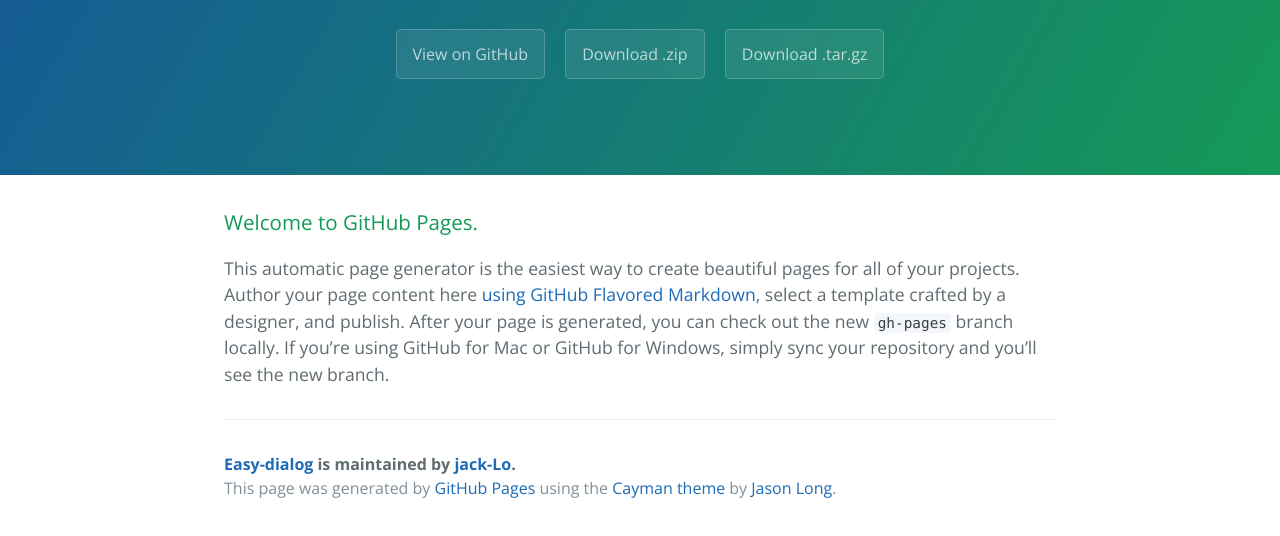
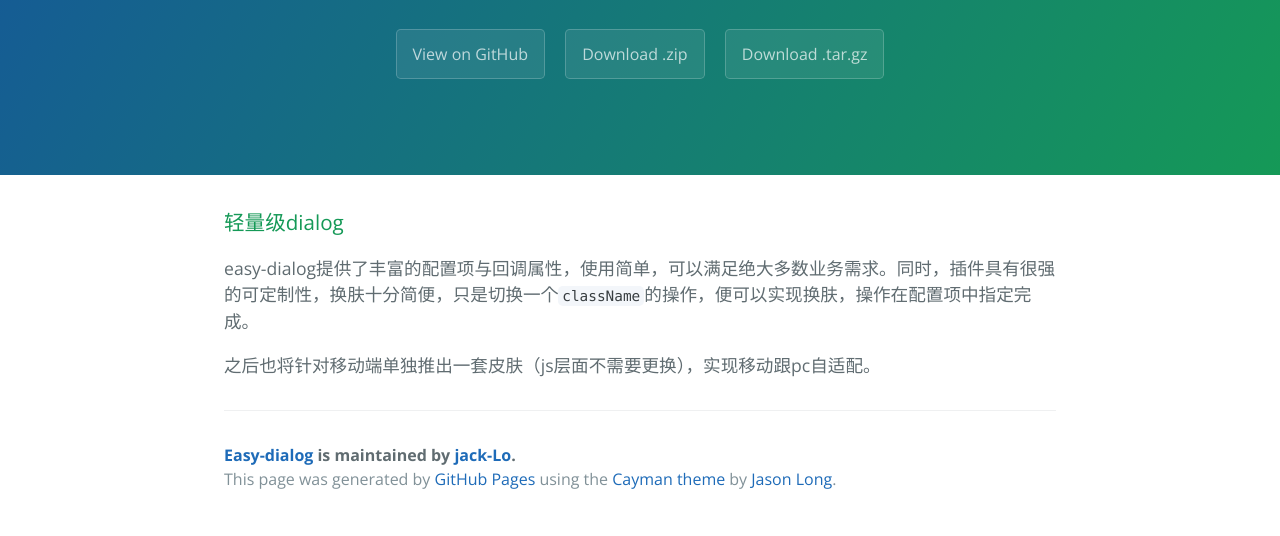
Before and after one commit to Jack-Lo/easy-dialog, a plain HTML site: page index.html in a window 1280 px wide. Shown: the part 208-744 px from the top of the page. Drawn offline with nearby package versions, Linux system fonts and the light colour scheme.

Commit message:
定制首页

```diff
--- a/index.html
+++ b/index.html
@@ -19,8 +19,9 @@
     </section>
 
     <section class="main-content">
-      <h3><a id="welcome-to-github-pages" class="anchor" href="#welcome-to-github-pages" aria-hidden="true"><span class="octicon octicon-link"></span></a>Welcome to GitHub Pages.</h3>
-      <p>This automatic page generator is the easiest way to create beautiful pages for all of your projects. Author your page content here <a href="https://guides.github.com/features/mastering-markdown/">using GitHub Flavored Markdown</a>, select a template crafted by a designer, and publish. After your page is generated, you can check out the new <code>gh-pages</code> branch locally. If you’re using GitHub for Mac or GitHub for Windows, simply sync your repository and you’ll see the new branch.</p>
+      <h3><a id="welcome-to-github-pages" class="anchor" href="#welcome-to-github-pages" aria-hidden="true"><span class="octicon octicon-link"></span></a>轻量级dialog</h3>
+      <p>easy-dialog提供了丰富的配置项与回调属性，使用简单，可以满足绝大多数业务需求。同时，插件具有很强的可定制性，换肤十分简便，只是切换一个<code>className</code>的操作，便可以实现换肤，操作在配置项中指定完成。</p>
+      <p>之后也将针对移动端单独推出一套皮肤（js层面不需要更换），实现移动跟pc自适配。</p>
 
 
       <footer class="site-footer">
```
